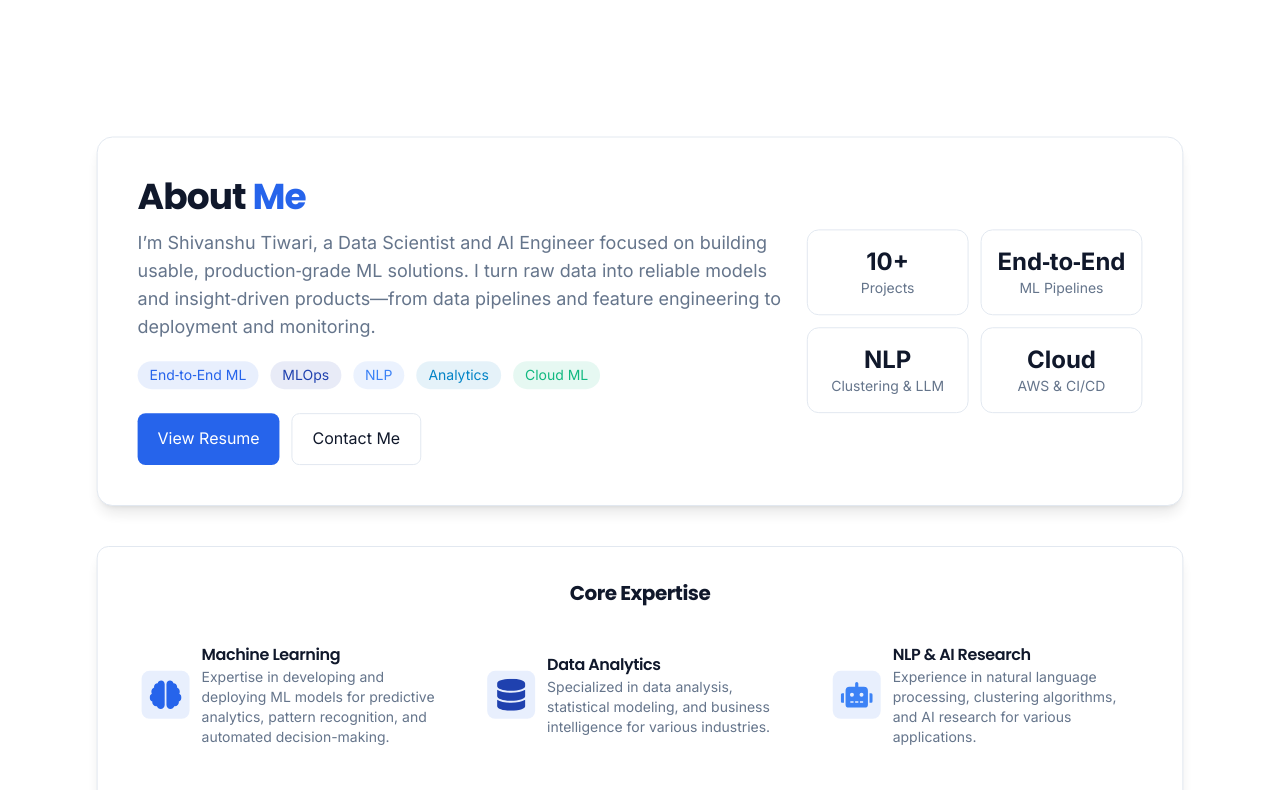
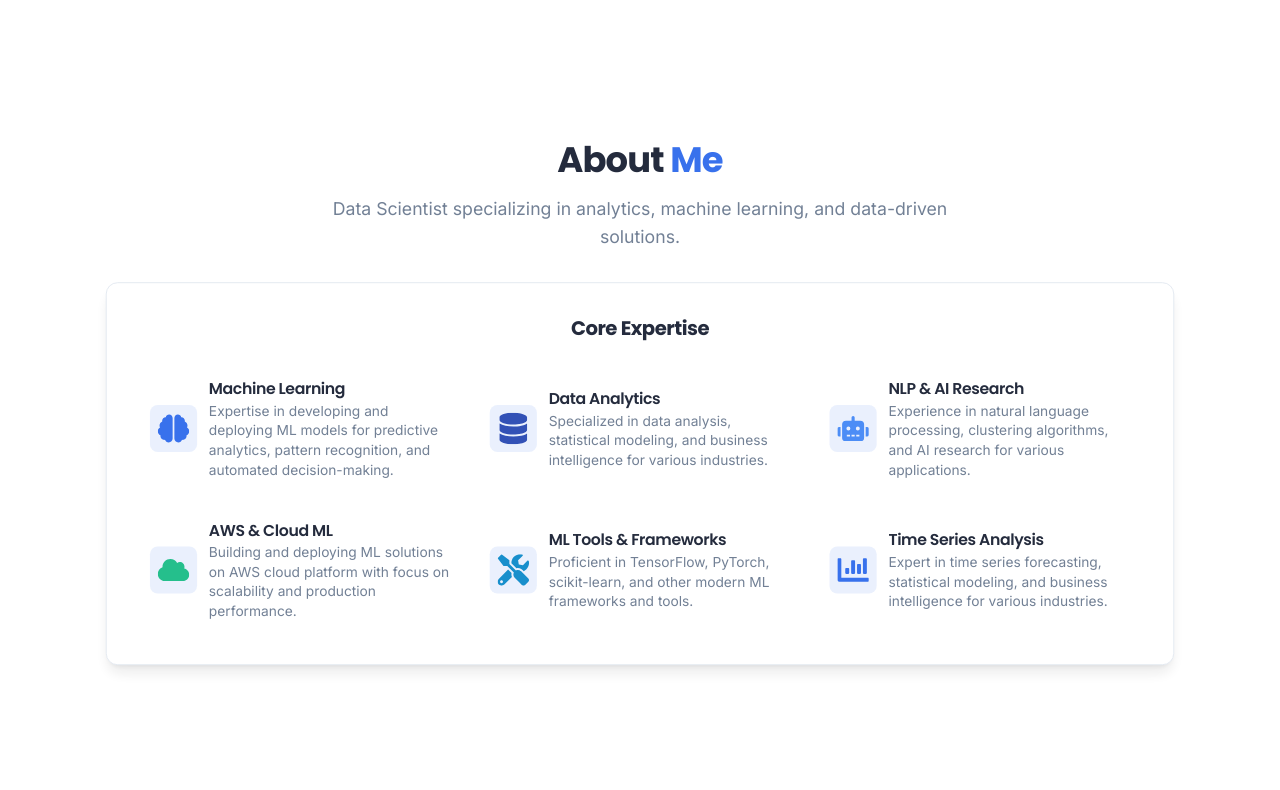
Before and after one commit to tirshiva/Analyst-Portfolio, a React (Vite) app: page / in a window 1280 px wide. Shown: the part 980-1770 px from the top of the page. Built offline with nearby package versions, Linux system fonts and the light colour scheme.

Commit message:
Improved About section

```diff
--- a/src/components/About.jsx
+++ b/src/components/About.jsx
@@ -39,59 +39,19 @@ const experience = [];
 const About = () => (
   <section className="text-supply-dark py-16 sm:py-24 relative">
     <div className="max-w-6xl mx-auto px-4 sm:px-6 lg:px-8 relative z-10">
-      {/* Intro summary card */}
       <motion.div
         initial={{ opacity: 0, y: 40 }}
         whileInView={{ opacity: 1, y: 0 }}
         viewport={{ once: true }}
         transition={{ duration: 0.7 }}
-        className="bg-white rounded-2xl shadow-lg border border-supply-lightgray p-6 sm:p-10 mb-10"
+        className="text-center mb-8"
       >
-        <div className="flex flex-col lg:flex-row items-start lg:items-center gap-6">
-          <div className="flex-1">
-            <h2 className="text-3xl sm:text-4xl font-bold mb-3">
-              About <span className="text-supply-primary">Me</span>
-            </h2>
-            <p className="text-supply-gray text-base sm:text-lg leading-relaxed">
-              I’m Shivanshu Tiwari, a Data Scientist and AI Engineer focused on building usable, production‑grade ML solutions.
-              I turn raw data into reliable models and insight‑driven products—from data pipelines and feature engineering to deployment and monitoring.
-            </p>
-            <div className="mt-5 flex flex-wrap gap-3">
-              <span className="px-3 py-1 rounded-full bg-supply-primary/10 text-supply-primary text-sm">End‑to‑End ML</span>
-              <span className="px-3 py-1 rounded-full bg-supply-secondary/10 text-supply-secondary text-sm">MLOps</span>
-              <span className="px-3 py-1 rounded-full bg-supply-accent/10 text-supply-accent text-sm">NLP</span>
-              <span className="px-3 py-1 rounded-full bg-supply-highlight/10 text-supply-highlight text-sm">Analytics</span>
-              <span className="px-3 py-1 rounded-full bg-supply-success/10 text-supply-success text-sm">Cloud ML</span>
-            </div>
-            <div className="mt-6 flex flex-col sm:flex-row gap-3">
-              <a href="/Resume_Data_Scientist.pdf" target="_blank" rel="noopener noreferrer" className="inline-flex items-center justify-center px-5 py-3 bg-supply-primary text-white rounded-lg hover:bg-supply-highlight transition-colors duration-200">
-                View Resume
-              </a>
-              <a href="#contact" className="inline-flex items-center justify-center px-5 py-3 bg-white border border-supply-lightgray text-supply-dark rounded-lg hover:bg-supply-light/60 transition-colors duration-200">
-                Contact Me
-              </a>
-            </div>
-          </div>
-          {/* Quick stats */}
-          <div className="grid grid-cols-2 gap-3 w-full sm:w-auto">
-            <div className="rounded-xl border border-supply-lightgray bg-supply-background p-4 text-center">
-              <div className="text-2xl font-bold text-supply-dark">10+</div>
-              <div className="text-supply-gray text-sm">Projects</div>
-            </div>
-            <div className="rounded-xl border border-supply-lightgray bg-supply-background p-4 text-center">
-              <div className="text-2xl font-bold text-supply-dark">End‑to‑End</div>
-              <div className="text-supply-gray text-sm">ML Pipelines</div>
-            </div>
-            <div className="rounded-xl border border-supply-lightgray bg-supply-background p-4 text-center">
-              <div className="text-2xl font-bold text-supply-dark">NLP</div>
-              <div className="text-supply-gray text-sm">Clustering & LLM</div>
-            </div>
-            <div className="rounded-xl border border-supply-lightgray bg-supply-background p-4 text-center">
-              <div className="text-2xl font-bold text-supply-dark">Cloud</div>
-              <div className="text-supply-gray text-sm">AWS & CI/CD</div>
-            </div>
-          </div>
-        </div>
+        <h2 className="text-3xl sm:text-4xl font-bold mb-4">
+          About <span className="text-supply-primary">Me</span>
+        </h2>
+        <p className="text-supply-gray text-base sm:text-lg max-w-2xl mx-auto">
+          Data Scientist specializing in analytics, machine learning, and data-driven solutions.
+        </p>
       </motion.div>
 
       {/* Compact Skills Overview */}
```
